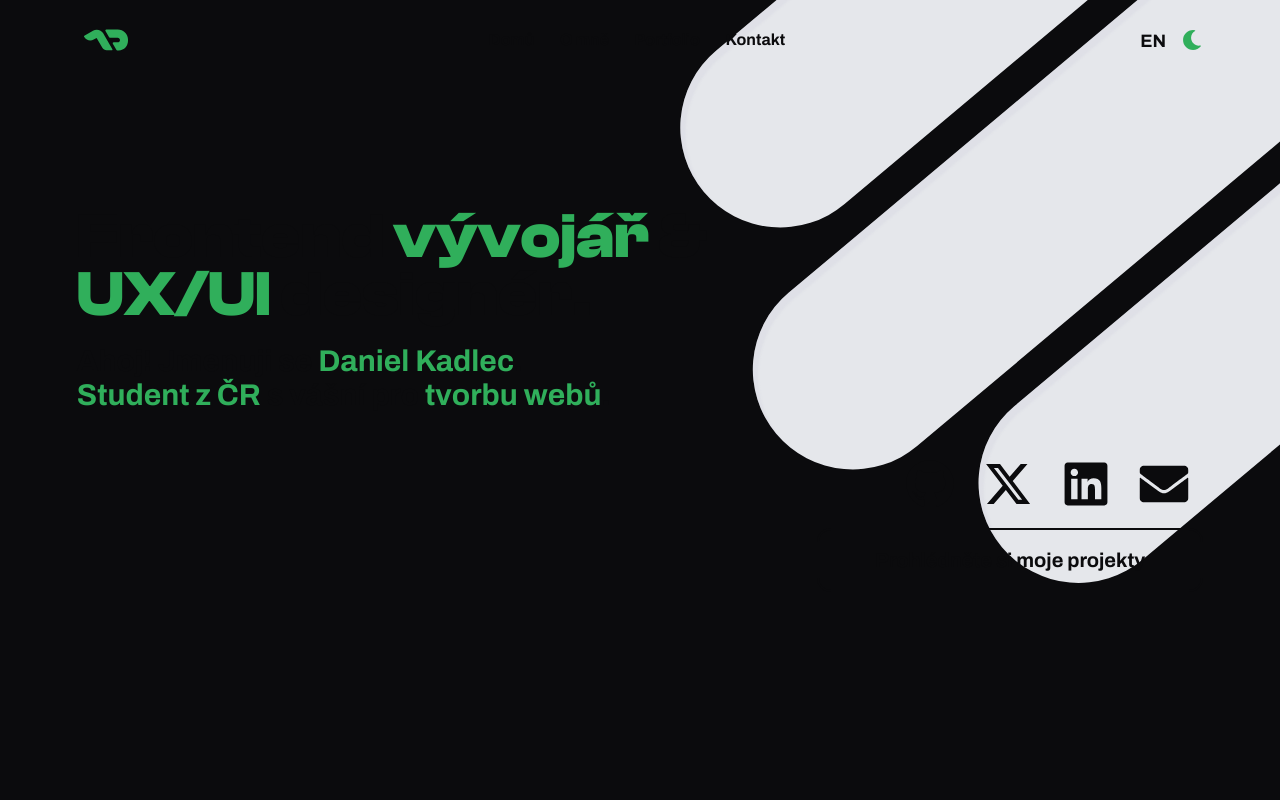
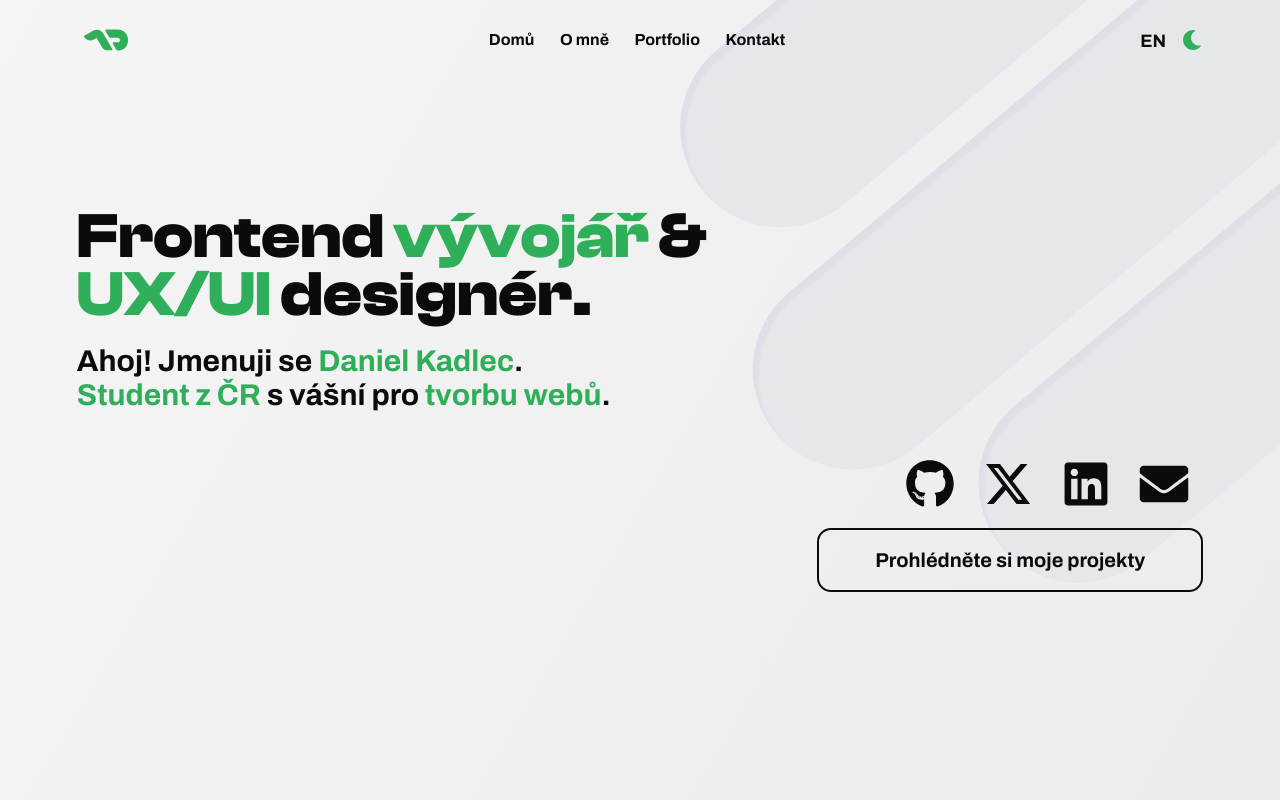
Before and after one commit to Decayyer107/Daniel-Kadlec, a Next.js app: page / in a window 1280 px wide. Shown: the top 800 px of the page. Built offline with nearby package versions, Linux system fonts and the light colour scheme.

Commit message:
fix: white mode background color

```diff
--- a/src/app/layoutClient.tsx
+++ b/src/app/layoutClient.tsx
@@ -1,27 +1,65 @@
 "use client";
-import { ThemeProvider } from "@/utils/ThemeContext";
-import { LanguageProvider } from "@/utils/LanguageContext";
+
 import Navbar from "@/components/Navbar";
 import Footer from "@/components/Footer";
+import { ThemeProvider, useTheme } from "@/utils/ThemeContext";
+import { LanguageProvider } from "@/utils/LanguageContext";
+import { useEffect, useState } from "react";
 import { usePathname } from "next/navigation";
 import useScroll from "@/hooks/useScroll";
 
+function BackgroundLayers() {
+    const { theme } = useTheme();
+    const [darkOpacity, setDarkOpacity] = useState(theme === "dark" ? 1 : 0);
+
+    useEffect(() => {
+        setDarkOpacity(theme === "dark" ? 1 : 0);
+    }, [theme]);
+
+    return (
+        <div className="absolute inset-0 z-0">
+            {/* Light gradient */}
+            <div
+                className="absolute inset-0"
+                style={{
+                    background:
+                        "linear-gradient(120deg, #F5F5F5 0%, #EAEAEA 50%, #F5F5F5 100%)",
+                }}
+            />
+
+            {/* Dark gradient overlay */}
+            <div
+                className="absolute inset-0 transition-opacity duration-500"
+                style={{
+                    background:
+                        "linear-gradient(120deg, #070708 0%, #0C0C0E 50%, #070708 100%)",
+                    opacity: darkOpacity,
+                }}
+            />
+        </div>
+    );
+}
+
+
 export default function ClientRoot({ children }: { children: React.ReactNode }) {
     const pathname = usePathname();
+    useScroll();
+
     const shouldHideNav =
-        /^\/(?!portfolio$)[^/]+$/.test(pathname) ||
-        /^\/portfolio\/[^/]+$/.test(pathname);
-
-    useScroll();
+        /^\/(?!portfolio$)[^/]+$/.test(pathname) || // "/slug" but NOT "/portfolio"
+        /^\/portfolio\/[^/]+$/.test(pathname);      // "/portfolio/slug"
 
     return (
         <ThemeProvider>
             <LanguageProvider>
-                {!shouldHideNav && <Navbar />}
-                <main className="min-h-screen overflow-x-hidden antialiased">
-                    {children}
-                    {!shouldHideNav && <Footer />}
-                </main>
+                <div className="relative min-h-screen overflow-x-hidden antialiased">
+                    <BackgroundLayers />
+                    <div className="relative z-10 transition-all duration-500">
+                        {!shouldHideNav && <Navbar />}
+                        {children}
+                        {!shouldHideNav && <Footer />}
+                    </div>
+                </div>
             </LanguageProvider>
         </ThemeProvider>
     );
--- a/src/hooks/useScroll.ts
+++ b/src/hooks/useScroll.ts
@@ -2,7 +2,7 @@
 import { useEffect } from "react";
 import Lenis from "@studio-freight/lenis";
 
-export default function useLenisScroll() {
+export default function useScroll() {
     useEffect(() => {
         const lenis = new Lenis({
             wrapper: document.documentElement,
```
